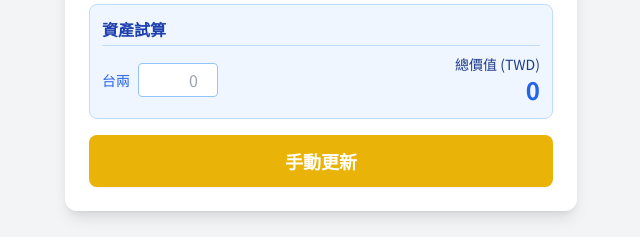
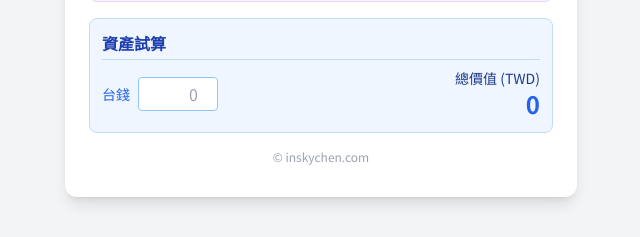
Before and after one commit to binomial0418/gold-bot, a plain HTML site: page templates/index.html in a window 1280 px wide. Shown: the part 484-721 px from the top of the page, without its empty margins (319-959 px from the left). Drawn offline with nearby package versions, Linux system fonts and the light colour scheme; no server answers.

Commit message:
feat: Increase gold price cache update frequency to 30 minutes, change asset calculation unit from '台兩' to '台錢' with updated calculation logic, add a copyright footer, and hide the manual refresh button.

```diff
--- a/templates/index.html
+++ b/templates/index.html
@@ -88,7 +88,7 @@
                 <h2 class="text-base font-bold text-blue-800 mb-2 border-b border-blue-200 pb-1">資產試算</h2>
                 <div class="flex items-center justify-between gap-3">
                     <div class="flex items-center gap-2">
-                        <label class="text-sm text-blue-600 whitespace-nowrap">台兩</label>
+                        <label class="text-sm text-blue-600 whitespace-nowrap">台錢</label>
                         <input type="number" id="input-taels" inputmode="decimal" onfocus="this.select()"
                             class="w-20 border border-blue-300 rounded px-1 py-1 text-right text-base focus:outline-none focus:border-blue-500"
                             placeholder="0">
@@ -102,9 +102,14 @@
 
             <!-- Refresh Button -->
             <button onclick="fetchData(true)"
-                class="w-full bg-yellow-500 hover:bg-yellow-600 active:scale-95 text-white font-bold text-lg py-3 rounded-lg transition-transform duration-200 shadow-sm shrink-0 mt-auto">
+                class="hidden w-full bg-yellow-500 hover:bg-yellow-600 active:scale-95 text-white font-bold text-lg py-3 rounded-lg transition-transform duration-200 shadow-sm shrink-0 mt-auto">
                 手動更新
             </button>
+
+            <!-- Copyright Footer -->
+            <div class="text-center text-gray-400 text-xs mt-4 pb-2">
+                &copy; inskychen.com
+            </div>
 
         </div>
     </div>
@@ -141,19 +146,21 @@
                         document.getElementById('trend-analysis').innerText = "暫無分析資料";
                     }
 
-                    // Calculate Total Asset (Using Physical Bar Price for Taels)
-                    // Note: Calculator input is "Taels", so we keep using the full Tael price for calculation
-                    let priceToUse = data.physical.buy;
-                    if (!priceToUse || priceToUse === 'N/A') {
-                        // Fallback logic: 1 Tael = 37.5 Grams
-                        // If passbook price exists, convert it.
-                        if (data.passbook.buy && data.passbook.buy !== 'N/A') {
-                            const pbPrice = parseFloat(data.passbook.buy.replace(/,/g, ''));
-                            priceToUse = (pbPrice * 37.5).toFixed(0);
-                        }
+                    // Calculate Total Asset (Input is "Mace")
+                    // We need Price per Mace = Price per Tael / 10
+                    let pricePerMace = 0;
+
+                    if (data.physical.buy && data.physical.buy !== 'N/A') {
+                        // Official Tael Price / 10
+                        const phPrice = parseFloat(data.physical.buy.replace(/,/g, ''));
+                        pricePerMace = phPrice / 10;
+                    } else if (data.passbook.buy && data.passbook.buy !== 'N/A') {
+                        // Fallback logic: 1 Mace = 3.75 Grams
+                        const pbPrice = parseFloat(data.passbook.buy.replace(/,/g, ''));
+                        pricePerMace = pbPrice * 3.75;
                     }
 
-                    window.currentPrice = priceToUse;
+                    window.currentPrice = pricePerMace;
                     calculateAsset(window.currentPrice);
                 }
             } catch (error) {
```
Also changed, not shown: 1 other file.
